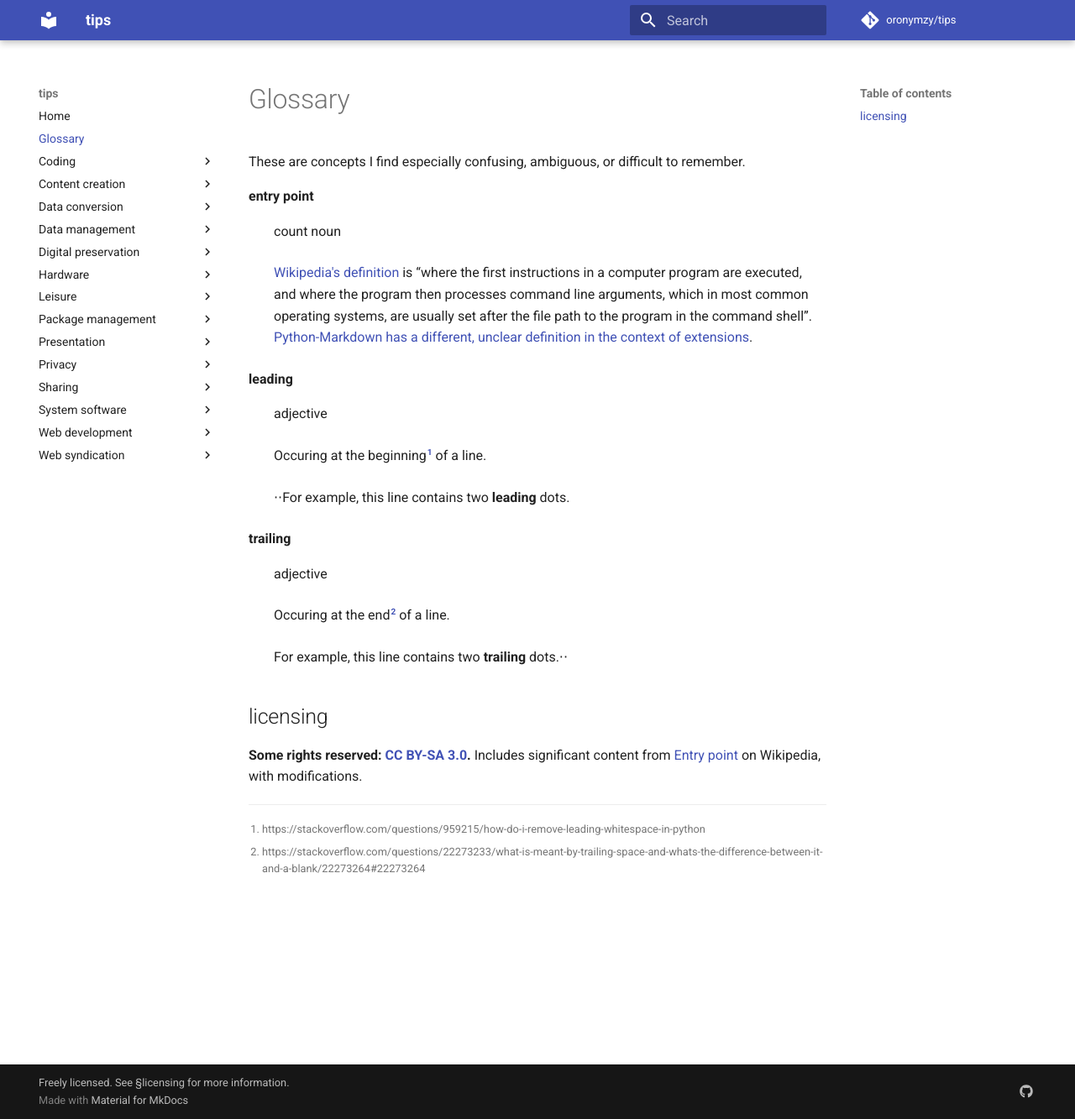
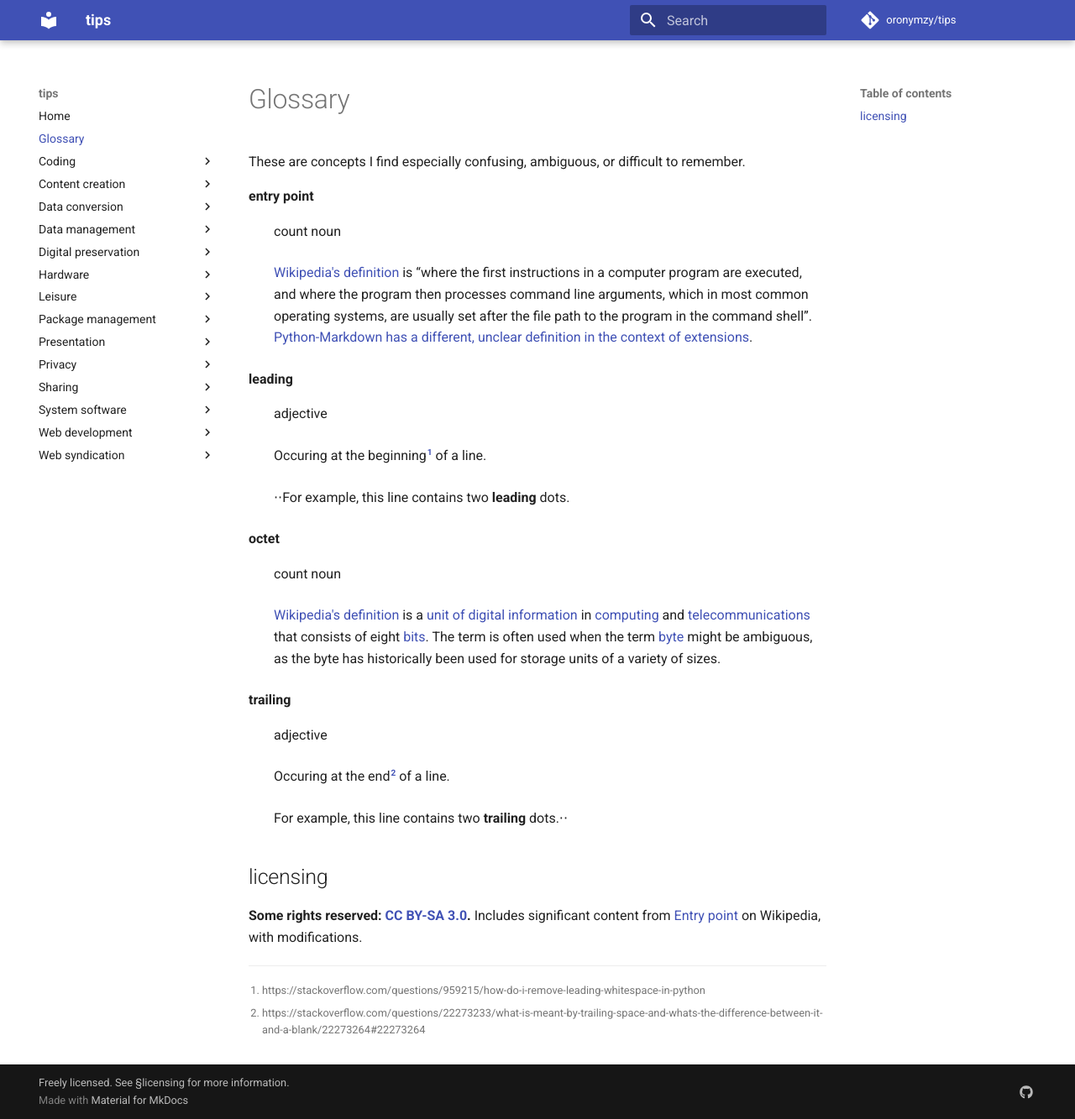
Before and after one commit to oronymzy/tips, an MkDocs documentation site: the page built from docs/glossry.md, in a window 1280 px wide and 1333 px high. Shown: the whole window at 84% size. Built offline with MkDocs 1.6.1 and Material for MkDocs 9.7.7, drawn with Linux system fonts in a browser that asks for light colours; comment, search, counter and statistics services are not loaded.

Commit message:
Add 'octet' concept

```diff
--- a/docs/glossry.md
+++ b/docs/glossry.md
@@ -10,6 +10,10 @@ These are concepts I find especially confusing, ambiguous, or difficult to remem
 : Occuring at the beginning[^leadingdef] of a line.
 : ⋅⋅For example, this line contains two **leading** dots.
 
+**octet** {: #octet }
+: count noun
+: [Wikipedia's definition](https://en.wikipedia.org/wiki/Octet_(computing)) is a [unit of digital information](https://en.wikipedia.org/wiki/Units_of_information) in [computing](https://en.wikipedia.org/wiki/Computing) and [telecommunications](https://en.wikipedia.org/wiki/Telecommunications) that consists of eight [bits](https://en.wikipedia.org/wiki/Bit). The term is often used when the term [byte](https://en.wikipedia.org/wiki/Byte) might be ambiguous, as the byte has historically been used for storage units of a variety of sizes.
+
 **trailing** {: #trailingdef }
 : adjective
 : Occuring at the end[^trailingdef] of a line.
```
